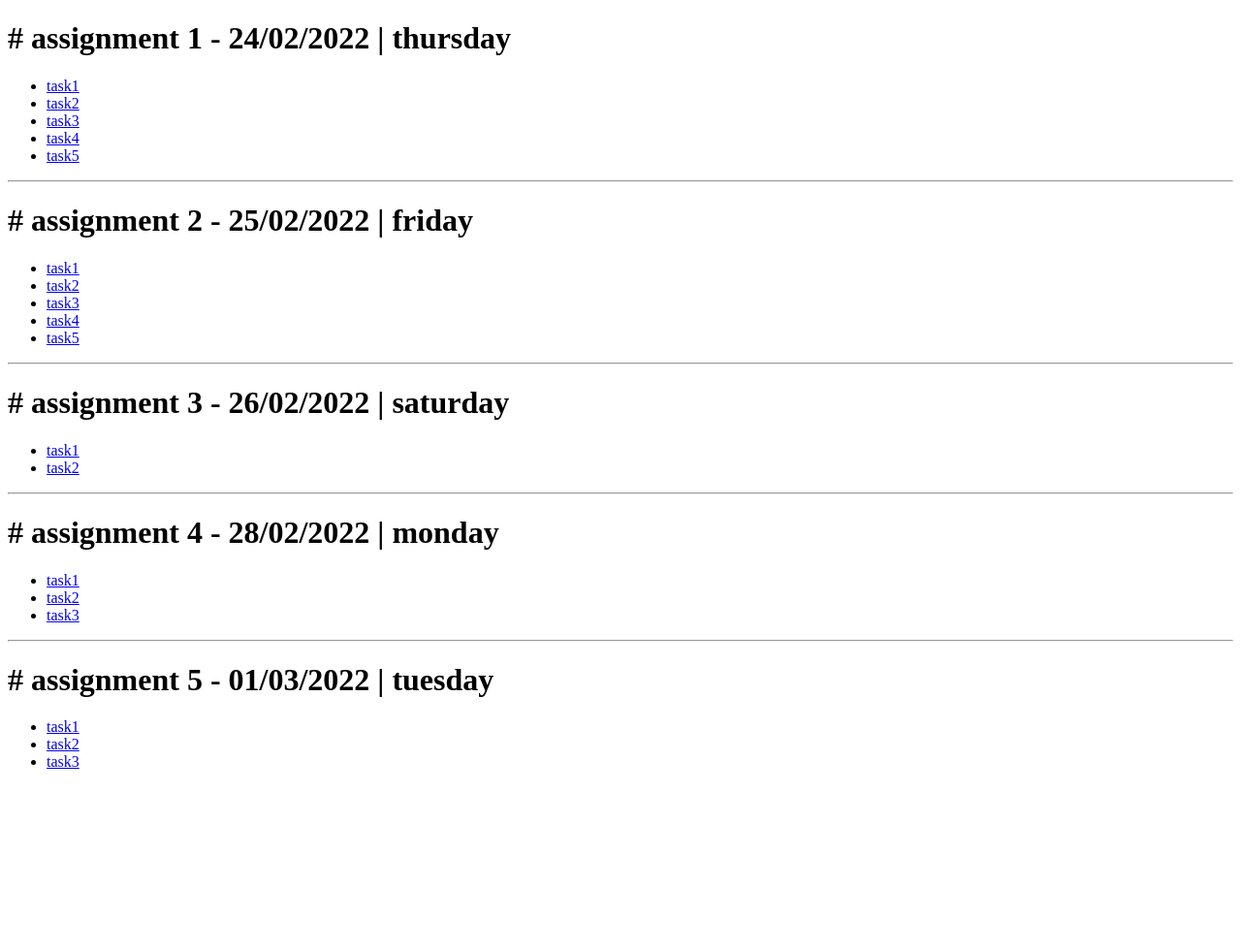
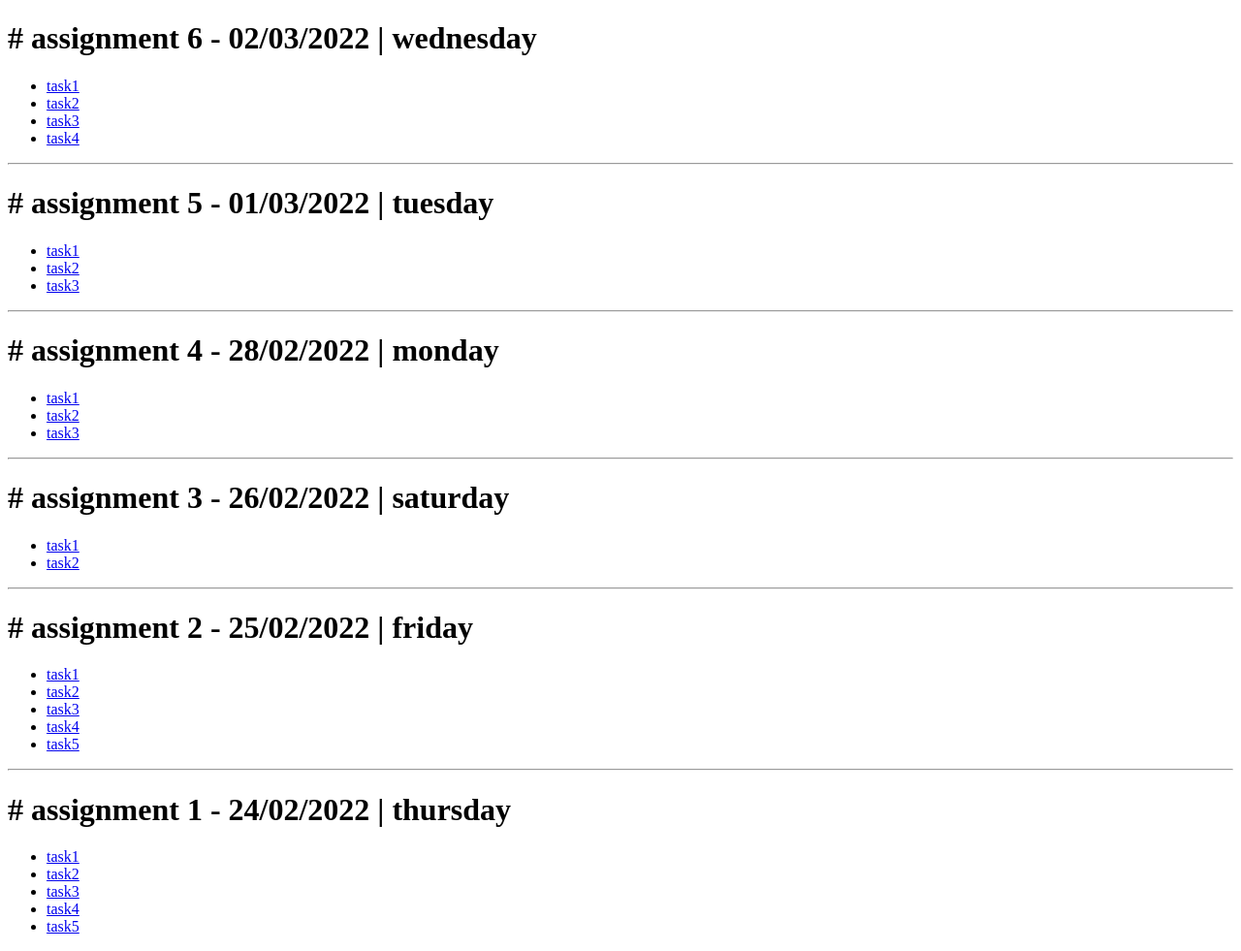
Before and after one commit to bahaa12edeen/html-css-js, a plain HTML site: page index.html in a window 1280 px wide. Shown: the whole page at 97% size. Before the commit the page ends 811 px from the top, so only its background shows below. Drawn offline with Linux system fonts and the light colour scheme.

Commit message:
tasks even to assignment6

```diff
--- a/index.html
+++ b/index.html
@@ -6,43 +6,54 @@
     <meta name="viewport" content="width=device-width, initial-scale=1.0">
     <title>Document</title>
 </head>
-<body><!---->
-    <h1># assignment 1 - 24/02/2022 | thursday</h1>
+<body>
+    <h1># assignment 6 - 02/03/2022 | wednesday</h1>
     <ul>
-        <li><a href="assignment1/task1.html">task1</a></li>
-        <li><a href="assignment1/task2.html">task2</a></li>
-        <li><a href="assignment1/task3.html">task3</a></li>
-        <li><a href="assignment1/task4.html">task4</a></li>
-        <li><a href="assignment1/task5.html">task5</a></li>
+        <li><a href="assignment6/task1.html" target="_blank">task1</a></li>
+        <li><a href="assignment6/task2.html" target="_blank">task2</a></li>
+        <li><a href="assignment6/task3.html" target="_blank">task3</a></li>
+        <li><a href="assignment6/task4.html" target="_blank">task4</a></li>
+    </ul>
+
+    <hr>
+    <h1># assignment 5 - 01/03/2022 | tuesday</h1>
+    <ul>
+        <li><a href="assignment5/task1.html" target="_blank">task1</a></li>
+        <li><a href="assignment5/task2.html" target="_blank">task2</a></li>
+        <li><a href="assignment5/task3.html" target="_blank">task3</a></li>
+    </ul>
+
+    <hr>
+    <h1># assignment 4 - 28/02/2022 | monday</h1>
+    <ul>
+        <li><a href="assignment4/task1.html" target="_blank">task1</a></li>
+        <li><a href="assignment4/task2.html" target="_blank">task2</a></li>
+        <li><a href="assignment4/task3.html" target="_blank">task3</a></li>
+    </ul>
+
+    <hr>
+    <h1># assignment 3 - 26/02/2022 | saturday</h1>
+    <ul>
+        <li><a href="assignment3/task1.html" target="_blank">task1</a></li>
+        <li><a href="assignment3/task2.html" target="_blank">task2</a></li>
     </ul>
     <hr>
     <h1># assignment 2 - 25/02/2022 | friday</h1>
     <ul>
-        <li><a href="assignment2/task1.html">task1</a></li>
-        <li><a href="assignment2/task2.html">task2</a></li>
-        <li><a href="assignment2/task3.html">task3</a></li>
-        <li><a href="assignment2/task4.html">task4</a></li>
-        <li><a href="assignment2/task5.html">task5</a></li>
+        <li><a href="assignment2/task1.html" target="_blank">task1</a></li>
+        <li><a href="assignment2/task2.html" target="_blank">task2</a></li>
+        <li><a href="assignment2/task3.html" target="_blank">task3</a></li>
+        <li><a href="assignment2/task4.html" target="_blank">task4</a></li>
+        <li><a href="assignment2/task5.html" target="_blank">task5</a></li>
     </ul>
     <hr>
-    <h1># assignment 3 - 26/02/2022 | saturday</h1>
+    <h1># assignment 1 - 24/02/2022 | thursday</h1>
     <ul>
-        <li><a href="assignment3/task1.html">task1</a></li>
-        <li><a href="assignment3/task2.html">task2</a></li>
-    </ul>
-    <hr>
-    <h1># assignment 4 - 28/02/2022 | monday</h1>
-    <ul>
-        <li><a href="assignment4/task1.html">task1</a></li>
-        <li><a href="assignment4/task2.html">task2</a></li>
-        <li><a href="assignment4/task3.html">task3</a></li>
-    </ul>
-    <hr>
-    <h1># assignment 5 - 01/03/2022 | tuesday</h1>
-    <ul>
-        <li><a href="assignment5/task1.html">task1</a></li>
-        <li><a href="assignment5/task2.html">task2</a></li>
-        <li><a href="assignment5/task3.html">task3</a></li>
+        <li><a href="assignment1/task1.html" target="_blank">task1</a></li>
+        <li><a href="assignment1/task2.html" target="_blank">task2</a></li>
+        <li><a href="assignment1/task3.html" target="_blank">task3</a></li>
+        <li><a href="assignment1/task4.html" target="_blank">task4</a></li>
+        <li><a href="assignment1/task5.html" target="_blank">task5</a></li>
     </ul>
 </body>
 </html>
```
Also changed, not shown: assignment6/task1.html (added, +35 -0 lines), assignment6/task2.html (added, +28 -0 lines), assignment6/task3.html (added, +14 -0 lines), assignment6/task4.html (added, +28 -0 lines).
